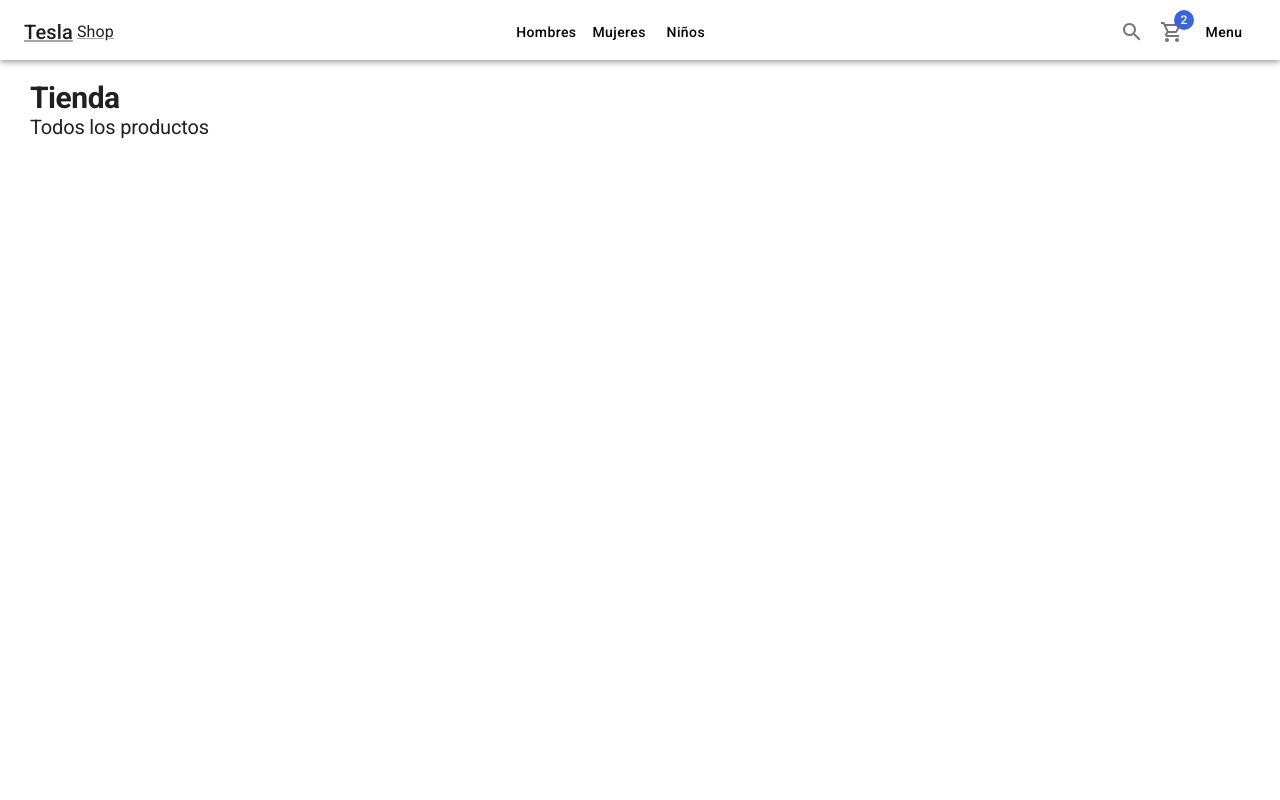
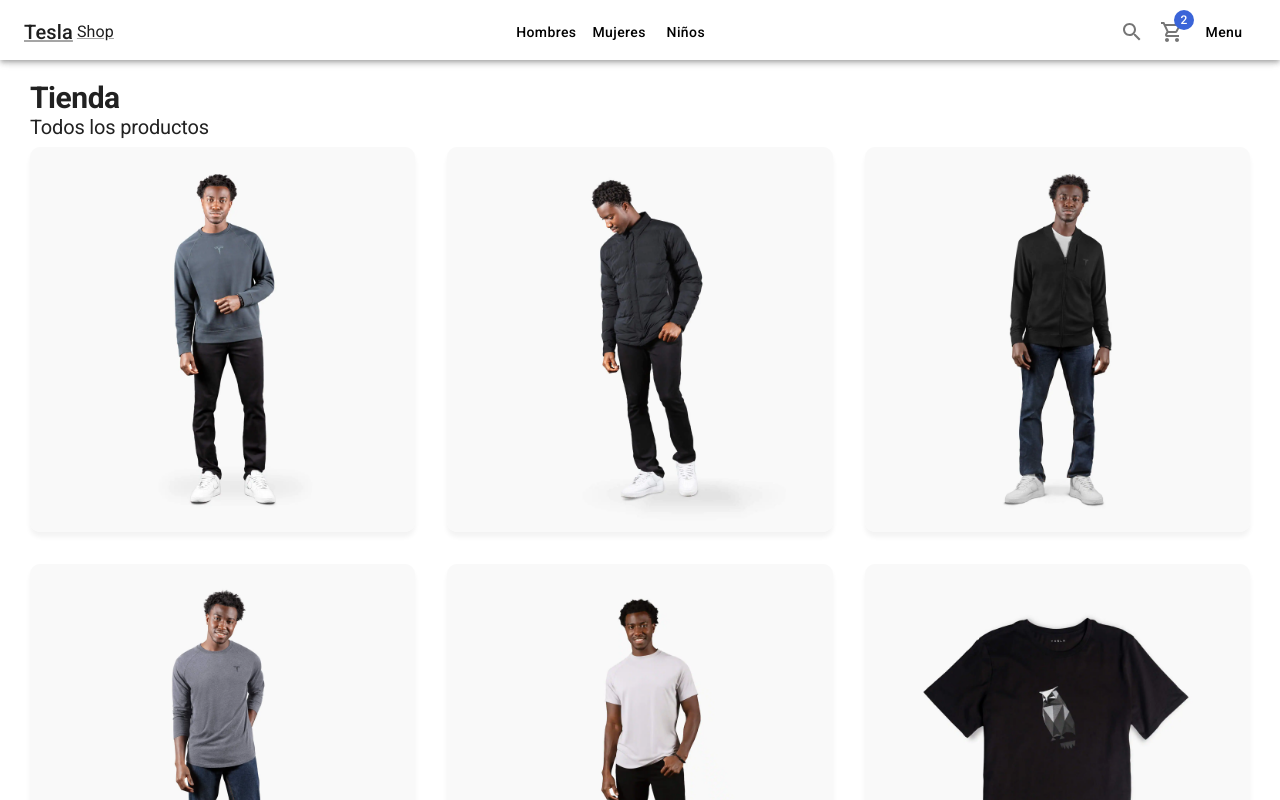
Before and after one commit to bran-deb/Shop-clone, a Next.js app: page / in a window 1280 px wide. Shown: the top 800 px of the page. Built offline with nearby package versions, Linux system fonts and the light colour scheme.

Commit message:
feat(Root): add data in home page

```diff
--- a/pages/index.tsx
+++ b/pages/index.tsx
@@ -1,13 +1,37 @@
 import type { NextPage } from 'next'
+
+import Typography from '@mui/material/Typography'
+import { Card, CardActionArea, CardMedia, Grid } from '@mui/material'
+
+import { initialData } from '../database/products'
 import { ShopLayout } from '../components/layouts'
-import Typography from '@mui/material/Typography'
+
+
 
 
 const Home: NextPage = () => {
   return (
     <ShopLayout title={'Teslo-Shop - Home'} pageDescription={'Encuentra los mejores productos'}>
       <Typography variant="h1" component='h1'>Tienda</Typography>
-      <Typography variant="h2" sx={{ mb: 1 }}>Todos los productos</Typography>
+      <Typography variant="h2" component='h1' sx={{ mb: 1 }}>Todos los productos</Typography>
+
+      <Grid container spacing={4}>
+        {
+          initialData.products.map(product => (
+            <Grid item xs={6} sm={4} key={product.slug}>
+              <Card>
+                <CardActionArea>
+                  <CardMedia          //carga bajo demanda
+                    component={'img'}
+                    image={`products/${product.images[0]}`}
+                    alt={product.title}
+                  />
+                </CardActionArea>
+              </Card>
+            </Grid>
+          ))
+        }
+      </Grid>
     </ShopLayout>
   )
 }
```
